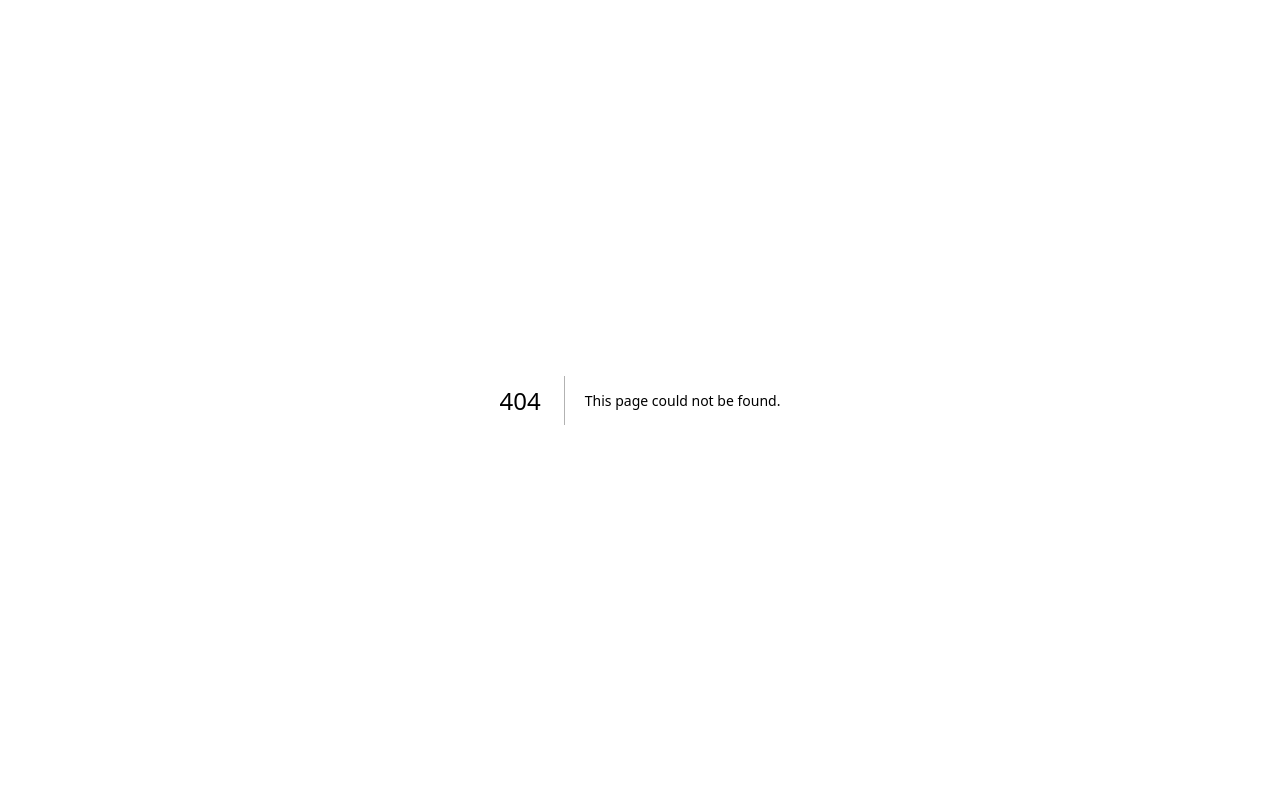
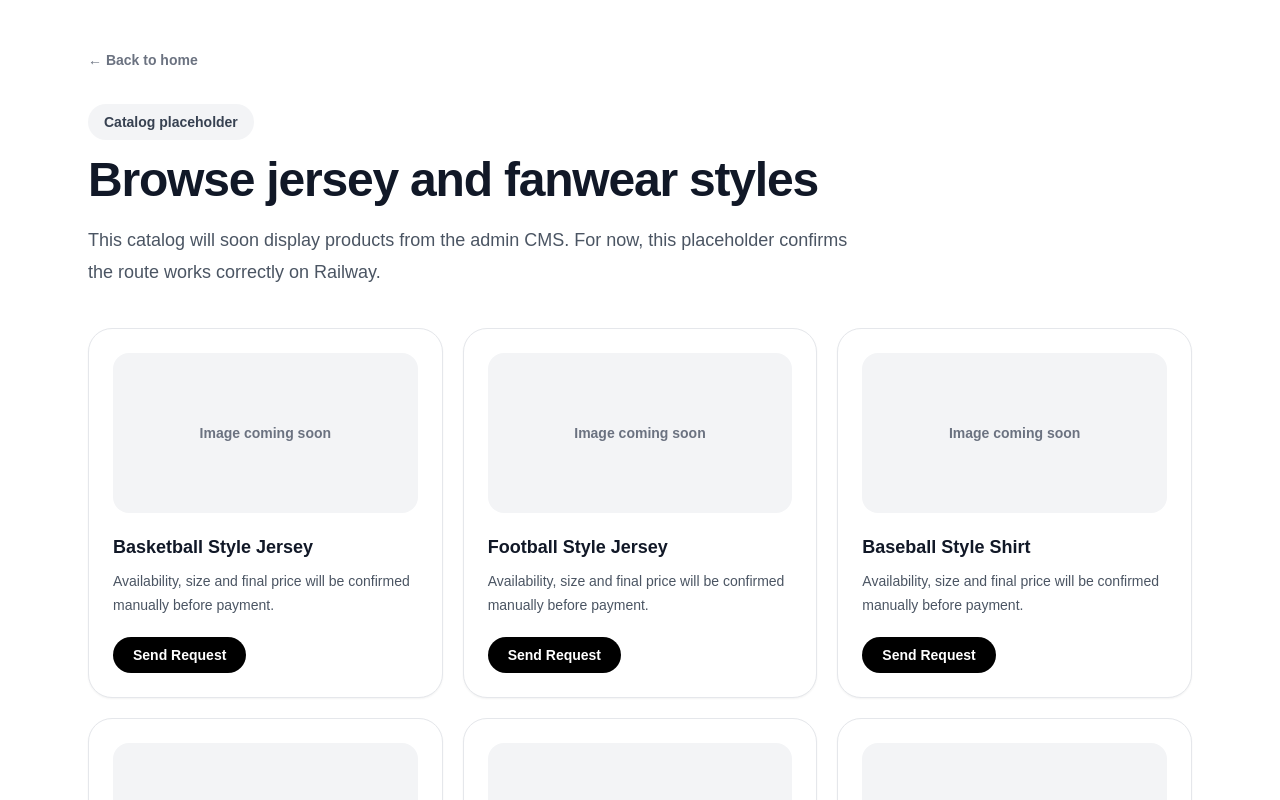
Before and after one commit to stanyogaman/jersey, a Next.js app: page /catalog in a window 1280 px wide. Before the commit this address had no page. Shown: the top 800 px of the page. Built offline with nearby package versions, Linux system fonts and the light colour scheme.

Commit message:
Add catalog placeholder page

```diff
--- /dev/null
+++ b/app/catalog/page.tsx
@@ -0,0 +1,49 @@
+const placeholderProducts = [
+  "Basketball Style Jersey",
+  "Football Style Jersey",
+  "Baseball Style Shirt",
+  "Hockey Style Jersey",
+  "Fanwear Hoodie",
+  "Custom Request Item"
+];
+
+export default function CatalogPage() {
+  return (
+    <main className="min-h-screen bg-white text-ink">
+      <section className="mx-auto max-w-6xl px-6 py-12">
+        <a href="/" className="text-sm font-semibold text-gray-500 hover:text-black">
+          ← Back to home
+        </a>
+        <div className="mt-8">
+          <p className="mb-4 inline-flex rounded-full bg-gray-100 px-4 py-2 text-sm font-semibold text-gray-700">
+            Catalog placeholder
+          </p>
+          <h1 className="text-4xl font-bold tracking-tight md:text-5xl">Browse jersey and fanwear styles</h1>
+          <p className="mt-5 max-w-3xl text-lg leading-8 text-gray-600">
+            This catalog will soon display products from the admin CMS. For now, this placeholder confirms the route works correctly on Railway.
+          </p>
+        </div>
+
+        <div className="mt-10 grid gap-5 sm:grid-cols-2 lg:grid-cols-3">
+          {placeholderProducts.map((title) => (
+            <div key={title} className="rounded-3xl border border-gray-200 bg-white p-6 shadow-sm">
+              <div className="flex h-40 items-center justify-center rounded-2xl bg-gray-100 text-sm font-semibold text-gray-500">
+                Image coming soon
+              </div>
+              <h2 className="mt-5 text-lg font-bold">{title}</h2>
+              <p className="mt-2 text-sm leading-6 text-gray-600">
+                Availability, size and final price will be confirmed manually before payment.
+              </p>
+              <a
+                href="/request"
+                className="mt-5 inline-flex rounded-full bg-black px-5 py-2 text-sm font-semibold text-white hover:bg-gray-800"
+              >
+                Send Request
+              </a>
+            </div>
+          ))}
+        </div>
+      </section>
+    </main>
+  );
+}
```
